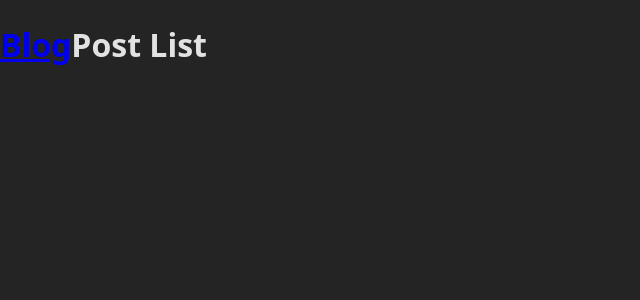
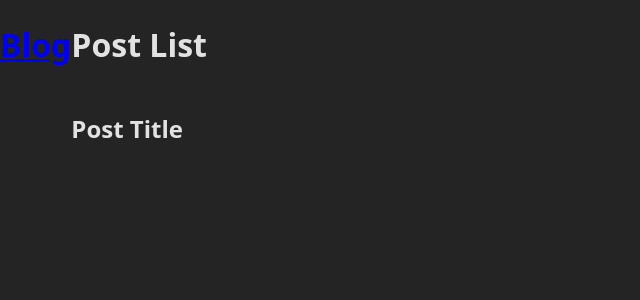
Before and after one commit to man7788/top-nodejs24-blog-api-client, a React (Vite) app: page / in a window 1280 px wide. Shown: the top 300 px of the page, without its empty margins (0-640 px from the left). Built offline with nearby package versions, Linux system fonts and the light colour scheme.

Commit message:
add post component

```diff
--- a/src/components/home/posts/PostList.jsx
+++ b/src/components/home/posts/PostList.jsx
@@ -1,9 +1,11 @@
 import styles from './PostList.module.css';
+import Post from './Post';
 
 const PostList = () => {
   return (
     <div className={styles.PostList}>
       <h1>Post List</h1>
+      <Post />
     </div>
   );
 };
--- a/src/components/home/posts/PostList.module.css
+++ b/src/components/home/posts/PostList.module.css
@@ -1,3 +1,4 @@
 .PostList {
   display: flex;
+  flex-direction: column;
 }
```
